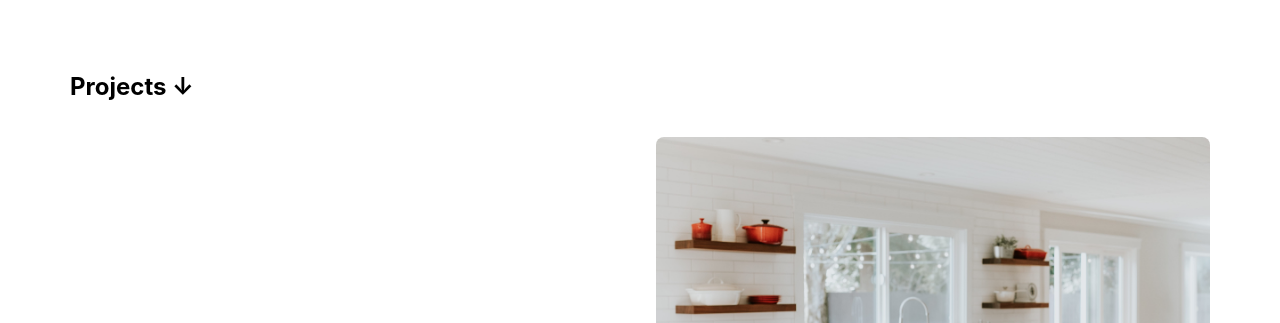
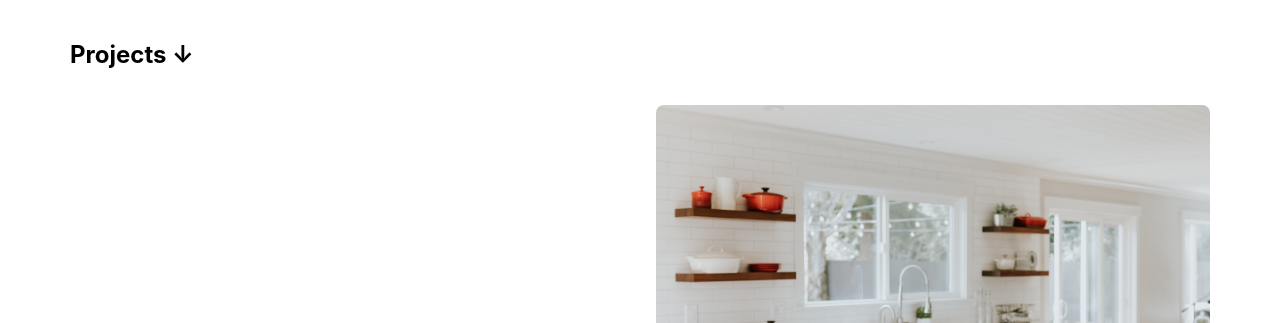
Before and after one commit to aspentng/aspen-portfolio-2021, a Gatsby site: page / in a window 1280 px wide. Shown: the part 267-590 px from the top of the page. Built offline with nearby package versions, Linux system fonts and the light colour scheme; Gatsby itself is replaced by a stand-in of ours.

Commit message:
css changes

```diff
--- a/src/styles/global.scss
+++ b/src/styles/global.scss
@@ -10,7 +10,7 @@ body {
 * {
   margin-top: 0;
 }
-h1, h2, h3 {
+h1, h3 {
   margin-top: 32px;
   margin-bottom: 8px;
 }
@@ -118,8 +118,6 @@ a {
 }
 .hero-header {
   padding: 0 0 40px;
-  line-height: 1.5;
-  // max-width: 980px;
 }
 .headline {
   font-size: 3rem;
```
